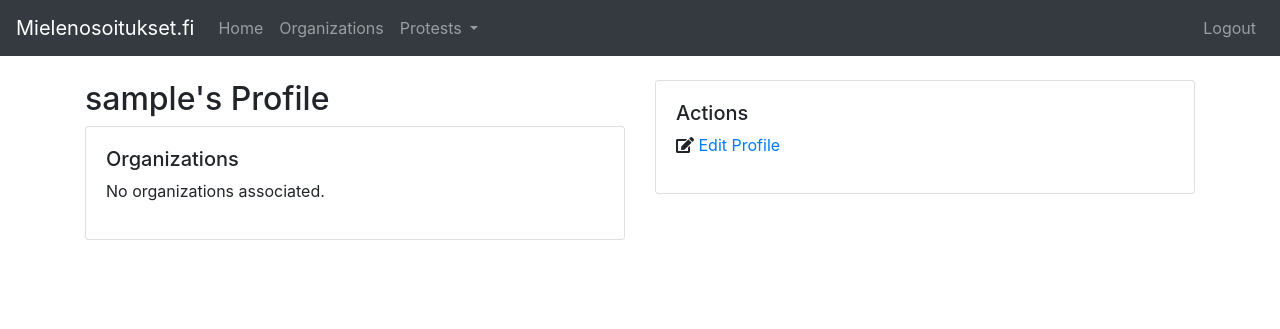
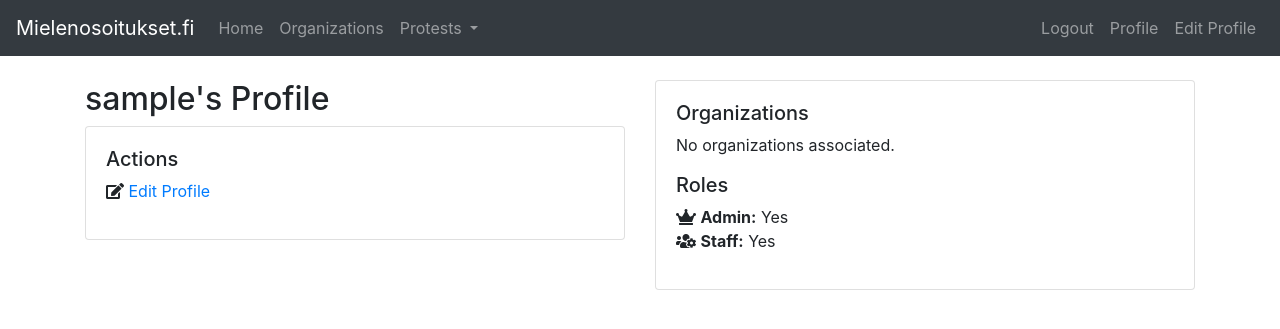
Before and after one commit to botsarefuture/mielenosoitukset.fi-django, a Django app: page /accounts/profile/ in a window 1280 px wide. Shown: the top 329 px of the page. Run offline with Django 5.2, Linux system fonts and the light colour scheme; the visitor is signed in with stand-in values (Sample User, id 1); data comes from the database, SQL or seed files in the repository; some libraries are stand-ins or nearby versions.

Commit message:
Added profile etc to navbar, changed couple of stuff

```diff
--- a/templates/base.html
+++ b/templates/base.html
@@ -53,6 +53,12 @@
                 <li class="nav-item">
                     <a class="nav-link" href="{% url 'logout' %}">Logout</a>
                 </li>
+                <li class="nav-item">
+                    <a class="nav-link" href="{% url 'profile' %}">Profile</a>
+                </li>
+                <li class="nav-item">
+                    <a class="nav-link" href="{% url 'profile_edit' %}">Edit Profile</a>
+                </li>
             {% else %}
                 <li class="nav-item">
                     <a class="nav-link" href="{% url 'login' %}">Login</a>
--- a/users/templates/profile.html
+++ b/users/templates/profile.html
@@ -6,29 +6,6 @@
     <div class="row mt-4">
         <div class="col-md-6">
             <h2>{{ user.username }}'s Profile</h2>
-            <div class="card">
-                <div class="card-body">
-                    <h5>Organizations</h5>
-                    {% if user.organizations.all %}
-                        <ul>
-                            {% for membership in user.organizations.all %}
-                                <li>
-                                    <i class="fas fa-building"></i> <!-- Font Awesome building icon -->
-                                    <strong>{{ membership.role }}:</strong>
-                                    <a href="{% url 'organization_detail' membership.organization.id %}">
-                                        {{ membership.organization.name }}
-                                    </a>
-                                </li>
-                            {% endfor %}
-                        </ul>
-                    {% else %}
-                        <p>No organizations associated.</p>
-                    {% endif %}
-                    <!-- Add more fields as needed -->
-                </div>
-            </div>
-        </div>
-        <div class="col-md-6">
             <div class="card">
                 <div class="card-body">
                     <h5>Actions</h5>
@@ -42,5 +19,49 @@
                 </div>
             </div>
         </div>
+        <div class="col-md-6">
+            <div class="card">
+                <div class="card-body">
+                    <h5>Organizations</h5>
+                    {% if info %}
+                        <ul>
+                            {% for membership in info %}
+                                <li>
+                                    <i class="fas fa-building"></i> <!-- Font Awesome building icon -->
+                                    <strong>{{ membership.access_level }}:</strong>
+                                    <a href="{% url 'organization_detail' membership.organization.id %}">
+                                        {{ membership.organization.name }}
+                                    </a>
+                                </li>
+                            {% endfor %}
+                        </ul>
+                    {% else %}
+                        <p>No organizations associated.</p>
+                    {% endif %}
+
+                    <h5>Roles</h5>
+                    <ul class="list-unstyled">
+                        <li>
+                            {% if user.is_superuser %}
+                                <i class="fas fa-crown"></i> <!-- Font Awesome crown icon for superuser -->
+                                <strong>Admin:</strong> Yes
+                            {% else %}
+                                <strong>Admin:</strong> No
+                            {% endif %}
+                        </li>
+                        <li>
+                            {% if user.is_staff %}
+                                <i class="fas fa-users-cog"></i> <!-- Font Awesome cog icon for staff -->
+                                <strong>Staff:</strong> Yes
+                            {% else %}
+                                <strong>Staff:</strong> No
+                            {% endif %}
+                        </li>
+                        <!-- Add more role information as needed -->
+                    </ul>
+                    <!-- Add more fields as needed -->
+                </div>
+            </div>
+        </div>
     </div>
 {% endblock %}
--- a/users/views.py
+++ b/users/views.py
@@ -5,6 +5,7 @@ from django.contrib.auth import update_session_auth_hash
 from django.contrib import messages
 from django.shortcuts import render, redirect
 from django.urls import reverse
+from organizations.models import Membership
 from .forms import CustomUserCreationForm, CustomUserChangeForm, ChangePasswordForm
 
 def register(request):
@@ -18,9 +19,40 @@ def register(request):
 
     return render(request, 'register.html', {'form': form})
 
+from users.models import CustomUser  # Replace with the actual import path for your CustomUser model
+from typing import Dict
+
+def get_user_organizations_access(user_id: int) -> Dict[str, str]:
+    try:
+        # Retrieve the user object
+        user = CustomUser.objects.get(id=user_id)
+
+        # Retrieve the user's memberships and related organizations with access levels
+        user_memberships = Membership.objects.filter(user=user)
+
+        return user_memberships
+
+        # Create a dictionary to store organization names and access levels
+        organizations_access = {}
+
+        # Iterate through user memberships to get organization names and access levels
+        for membership in user_memberships:
+            organization_name = membership.organization.name
+            access_level = membership.get_access_level_display()  # Get the display value of the access level
+            organizations_access[organization_name] = access_level
+
+        return organizations_access
+
+    except CustomUser.DoesNotExist:
+        # Handle the case where the user does not exist
+        return {}
+
+
+
+
 @login_required
 def profile(request):
-    return render(request, 'profile.html')
+    return render(request, 'profile.html', context={"info": get_user_organizations_access(request.user.id)})
 
 @login_required
 def profile_edit(request):
```
Also changed, not shown: users/templates/profile_edit.html (+23 -8 lines). Lines whose indentation alone changed are shown as unchanged.
